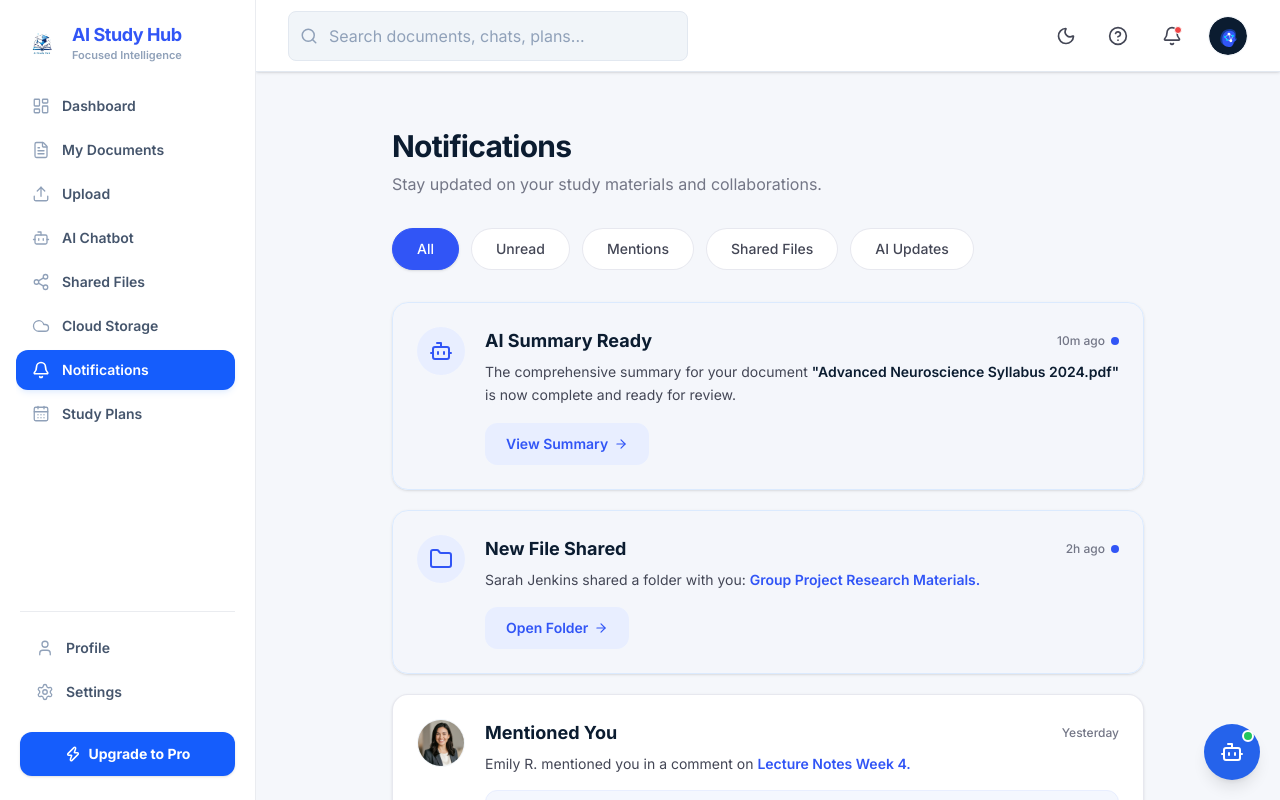
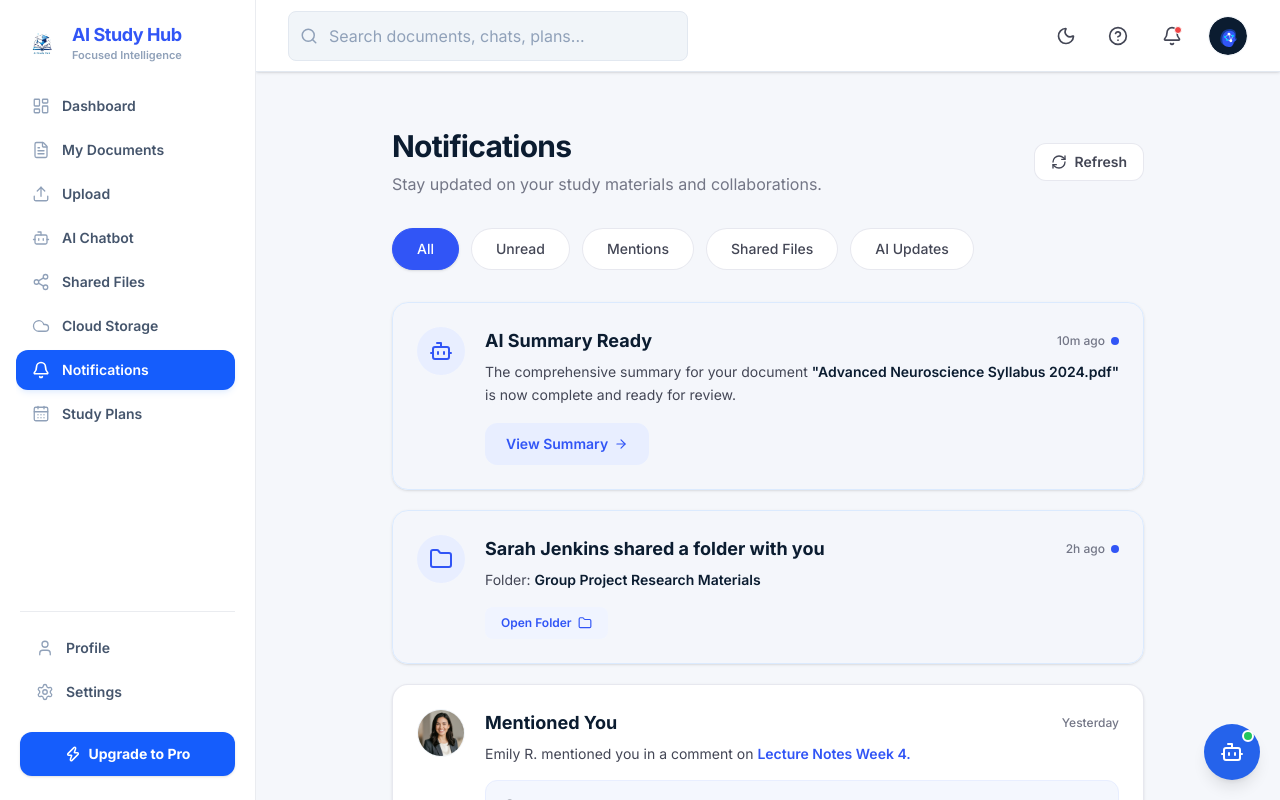
Before and after one commit to huynhduybinh24/SWP391_AIStudyHub, a React (Vite) app in the folder FrontEnd/: page /dashboard/notifications in a window 1280 px wide. Built offline with nearby package versions, Linux system fonts and the light colour scheme; the HTML template or start-up script is replaced by a standard one.

Commit message:
feat: implement NotificationPage component with interactive notification cards and reply functionality

```diff
--- a/FrontEnd/src/features/notifications/pages/NotificationsPage.tsx
+++ b/FrontEnd/src/features/notifications/pages/NotificationsPage.tsx
@@ -1,7 +1,8 @@
-import { useState, useEffect } from 'react'
-import { Bot, Folder, ArrowRight, AtSign, Reply as ReplyIcon, Shield, Send, FileText, Eye, Calendar, Layers, ExternalLink } from 'lucide-react'
+import { useState, useEffect, useCallback } from 'react'
+import { Bot, Folder, ArrowRight, AtSign, Reply as ReplyIcon, Shield, Send, FileText, Eye, Calendar, Layers, ExternalLink, RefreshCw, BellOff } from 'lucide-react'
 import { useNavigate, useSearchParams } from 'react-router-dom'
 import { cn } from '@/lib/utils'
+import { notificationApi, Notification } from '../api/notification.api'
 
 /**
  * Text Encoding and Spellings Verification:
@@ -110,11 +111,12 @@ function NotificationCard({
 
   return (
     <div className={cn(
-      "border rounded-2xl p-6 shadow-sm flex gap-5 transition-all duration-200 hover:shadow-md",
+      "border rounded-2xl p-6 shadow-sm flex gap-5 transition-all duration-200 hover:shadow-md cursor-pointer",
       !isRead
         ? "bg-blue-50/20 dark:bg-blue-950/20 border-blue-100 dark:border-blue-900/50"
         : "bg-white dark:bg-slate-900 border-[rgba(195,198,215,0.4)] dark:border-slate-800"
-    )}>
+    )}
+    onClick={() => onMarkRead?.()}>
       {/* Icon/Avatar Container */}
       <div className="flex-shrink-0">
         {avatar ? (
@@ -285,53 +287,29 @@ export function NotificationsPage() {
 
   const tabs = ['All', 'Unread', 'Mentions', 'Shared Files', 'AI Updates']
 
-  // Read and normalize search parameter filter
   const filterParam = searchParams.get('filter') || 'all'
   const [activeFilter, setActiveFilter] = useState(filterParam)
+
+  const [notifications, setNotifications] = useState<Notification[]>([])
+  const [loading, setLoading] = useState(true)
+  const [error, setError] = useState<string | null>(null)
+
   const [activeReplyId, setActiveReplyId] = useState<string | null>(null)
   const [replyText, setReplyText] = useState('')
 
-  // Default read/unread states based on instructions
-  const defaultReadMap: Record<string, boolean> = {
-    'ai-summary': false,
-    'shared-folder': false,
-    'emily': false,
-    'security-alert': false,
-    'study-plan': false,
-    'mention-2': true,
-    'shared-doc-1': true,
-    'flashcards': true,
-    'all-3': true,
-  }
+  const fetchNotifications = useCallback(async (filter: string) => {
+    setLoading(true)
+    setError(null)
+    try {
+      const data = await notificationApi.getNotifications(filter)
+      setNotifications(data)
+    } catch (err) {
+      setError('Failed to fetch notifications')
+    } finally {
+      setLoading(false)
+    }
+  }, [])
 
-  // Load state from localStorage or default values
-  const [isReadMap, setIsReadMap] = useState<Record<string, boolean>>(() => {
-    try {
-      const stored = localStorage.getItem('aiStudyHubNotificationReadState')
-      if (stored) {
-        return JSON.parse(stored)
-      }
-    } catch (err) {
-      console.error('Failed to read notification read state from localStorage', err)
-    }
-    return defaultReadMap
-  })
-
-  // Mark notification as read and save to localStorage
-  const handleMarkAsRead = (id: string) => {
-    setIsReadMap((prev) => {
-      if (prev[id]) return prev // already read
-      const updated = { ...prev, [id]: true }
-      try {
-        localStorage.setItem('aiStudyHubNotificationReadState', JSON.stringify(updated))
-      } catch (err) {
-        console.error('Failed to save notification read state to localStorage', err)
-      }
-      return updated
-    })
-  }
-
-  // Normalizes filter strings (e.g., 'shared-files' or 'Shared Files' -> 'sharedfiles')
   const normalize = (str: string) => str.toLowerCase().replace(/[\s-_]+/g, '')
 
   const activeTab = tabs.find(
@@ -339,362 +317,41 @@ export function NotificationsPage() {
   ) || 'All'
 
   const handleTabClick = (tab: string) => {
-    // Generate parameter key (e.g. "Shared Files" -> "shared-files")
     const filterKey = tab.toLowerCase().replace(/\s+/g, '-')
     setActiveFilter(filterKey)
     setSearchParams({ filter: filterKey })
   }
 
-  // Sync state if URL changes
+  // Sync state if URL changes and fetch data
   useEffect(() => {
     setActiveFilter(filterParam)
-  }, [filterParam])
+    fetchNotifications(filterParam)
+  }, [filterParam, fetchNotifications])
 
-  // 1. "All" Filter Data: Exact 3 original notifications
-  const allNotifications = [
-    {
-      id: 'ai-summary',
-      type: 'ai' as const,
-      title: 'AI Summary Ready',
-      time: '10m ago',
-      isRead: !!isReadMap['ai-summary'],
-      description: (
-        <>
-          The comprehensive summary for your document{' '}
-          <strong className="font-semibold text-[#0b1c30] dark:text-slate-100">
-            "Advanced Neuroscience Syllabus 2024.pdf"
-          </strong>{' '}
-          is now complete and ready for review.
-        </>
-      ),
-      actionText: 'View Summary',
-      actionUrl: '/dashboard/notifications/summary',
-    },
-    {
-      id: 'shared-folder',
-      type: 'folder' as const,
-      title: 'New File Shared',
-      time: '2h ago',
-      isRead: !!isReadMap['shared-folder'],
-      description: (
-        <>
-          Sarah Jenkins shared a folder with you:{' '}
-          <span
-            onClick={() => navigate('/dashboard/shared-files/research-materials')}
-            className="text-[#3155F6] dark:text-blue-400 hover:underline cursor-pointer font-semibold"
-          >
-            Group Project Research Materials.
-          </span>
-        </>
-      ),
-      actionText: 'Open Folder',
-      actionUrl: '/dashboard/shared-files/research-materials',
-    },
-    {
-      id: 'all-3',
-      type: 'mention' as const,
-      title: 'Mentioned You',
-      time: 'Yesterday',
-      isRead: !!isReadMap['all-3'],
-      avatar: '/emily.png',
-      description: (
-        <>
-          Emily R. mentioned you in a comment on{' '}
-          <span className="text-[#3155F6] dark:text-blue-400 hover:underline cursor-pointer font-semibold">
-            Lecture Notes Week 4.
-          </span>
-        </>
-      ),
-      quote: '@You could you verify the formulas used in section 3? They seem slightly different from the textbook.',
-      actionText: 'Reply',
-    },
-  ]
-
-  // 2. "Mentions" Filter Data: Exact 2 custom mentions from Figma with precise button labels and actions
-  const mentionsNotifications = [
-    {
-      id: 'emily',
-      type: 'mention' as const,
-      title: 'Emily R. mentioned you',
-      time: '1h ago',
-      isRead: !!isReadMap['emily'],
-      description: (
-        <>
-          <span className="text-[#3155F6] dark:text-blue-400 font-semibold">@User</span>, what do you think about the methodology section on page 4 of the 'Cognitive Science' paper?
-        </>
-      ),
-      actionText: 'Reply',
-    },
-    {
-      id: 'mention-2',
-      type: 'mention' as const,
-      title: 'Sarah Mitchell mentioned you',
-      time: '4h ago',
-      isRead: !!isReadMap['mention-2'],
-      description: (
-        <>
-          Sarah Mitchell mentioned you in a comment on{' '}
-          <strong className="font-semibold text-[#0b1c30] dark:text-slate-100">
-            'Neuroscience_Ch4_Syn...'
-          </strong>
-          : "@Sarah Mitchell, check the synaptic plasticity diagram on page 12."
-        </>
-      ),
-      actionText: 'View Comment',
-      actionUrl: '/dashboard/shared-files/research-materials',
-    },
-  ]
-
-  // 3. "Unread" Filter Data: Exact unread notifications across all lists dynamically
-  const unreadNotifications: typeof allNotifications = []
-
-  if (!isReadMap['ai-summary']) {
-    unreadNotifications.push({
-      id: 'ai-summary',
-      type: 'ai' as const,
-      title: 'AI Summary Ready',
-      time: '10m ago',
-      isRead: false,
-      description: (
-        <>
-          The comprehensive summary for your document{' '}
-          <strong className="font-semibold text-[#0b1c30] dark:text-slate-100">
-            "Advanced Neuroscience Syllabus 2024.pdf"
-          </strong>{' '}
-          is now complete and ready for review.
-        </>
-      ),
-      actionText: 'View Summary',
-      actionUrl: '/dashboard/notifications/summary',
-    })
+  const handleMarkAsRead = async (id: string) => {
+    // Optimistic UI update
+    setNotifications(prev => prev.map(n => n.id === id ? { ...n, isRead: true } : n))
+    await notificationApi.markAsRead(id)
   }
-
-  if (!isReadMap['security-alert']) {
-    unreadNotifications.push({
-      id: 'security-alert',
-      type: 'security' as const,
-      title: 'Security Alert: New Login',
-      time: '35m ago',
-      isRead: false,
-      description: (
-        <>
-          A new login was detected on your account from a Chrome browser on a MacOS device. If this wasn't you, please secure your account immediately.
-        </>
-      ),
-      buttons: [
-        { text: 'Review Activity', variant: 'primary' as const },
-        { text: 'It was me', variant: 'light' as const },
-      ],
-    } as any)
-  }
-
-  if (!isReadMap['shared-folder']) {
-    unreadNotifications.push({
-      id: 'shared-folder',
-      type: 'folder' as const,
-      title: 'Sarah Jenkins shared a folder with you',
-      time: '2h ago',
-      isRead: false,
-      description: (
-        <>
-          Folder: <span className="font-semibold text-[#0b1c30]">Group Project Research Materials</span>
-        </>
-      ),
-      buttons: [
-        {
-          text: 'Open Folder',
-          variant: 'shared-btn' as const,
-          icon: <Folder className="w-3.5 h-3.5 text-[#3155F6]" />,
-          url: '/dashboard/shared-files/research-materials',
-        },
-      ],
-    } as any)
-  }
-
-  if (!isReadMap['emily']) {
-    unreadNotifications.push({
-      id: 'emily',
-      type: 'mention' as const,
-      title: 'Emily R. mentioned you',
-      time: '1h ago',
-      isRead: false,
-      description: (
-        <>
-          <span className="text-[#3155F6] font-semibold">@User</span>, what do you think about the methodology section on page 4 of the 'Cognitive Science' paper?
-        </>
-      ),
-      actionText: 'Reply',
-    } as any)
-  }
-
-  if (!isReadMap['study-plan']) {
-    unreadNotifications.push({
-      id: 'study-plan',
-      type: 'calendar' as const,
-      title: 'Study Plan Generated',
-      time: '4h ago',
-      isRead: false,
-      description: (
-        <>
-          AI has created a personalized 4-week study plan for{' '}
-          <strong className="font-semibold text-[#0b1c30]">
-            "Organic Chemistry"
-          </strong>{' '}
-          based on your recent uploads.
-        </>
-      ),
-      buttons: [
-        {
-          text: 'Open Plan',
-          variant: 'secondary' as const,
-          icon: <Calendar className="w-3.5 h-3.5 text-[#3155F6]" />,
-          url: '/dashboard/study-plans',
-        },
-      ],
-    } as any)
-  }
-
-  // 4. "Shared Files" Filter Data
-  const sharedFilesNotifications = [
-    {
-      id: 'shared-folder',
-      type: 'folder' as const,
-      title: 'Sarah Jenkins shared a folder with you',
-      time: '2h ago',
-      isRead: !!isReadMap['shared-folder'],
-      description: (
-        <>
-          Folder: <span className="font-semibold text-[#0b1c30] dark:text-slate-100">Group Project Research Materials</span>
-        </>
-      ),
-      buttons: [
-        {
-          text: 'Open Folder',
-          variant: 'shared-btn',
-          icon: <Folder className="w-3.5 h-3.5 text-[#3155F6] dark:text-blue-400" />,
-          url: '/dashboard/shared-files/research-materials',
-        },
-      ],
-    },
-    {
-      id: 'shared-doc-1',
-      type: 'document' as const,
-      title: 'Alex Chen shared a document',
-      time: '5h ago',
-      isRead: !!isReadMap['shared-doc-1'],
-      description: (
-        <>
-          Document: <span className="font-semibold text-[#0b1c30] dark:text-slate-100">Advanced Neuroscience Syllabus 2024.pdf</span>
-        </>
-      ),
-      buttons: [
-        {
-          text: 'View Document',
-          variant: 'shared-btn',
-          icon: <Eye className="w-3.5 h-3.5 text-[#3155F6] dark:text-blue-400" />,
-          url: '/dashboard/notifications/summary',
-        },
-      ],
-    },
-  ]
-
-  // 5. "AI Updates" Filter Data
-  const aiUpdatesNotifications = [
-    {
-      id: 'ai-summary',
-      type: 'document' as const,
-      title: 'AI Summary Ready',
-      time: '10m ago',
-      isRead: !!isReadMap['ai-summary'],
-      description: (
-        <>
-          The comprehensive summary for your document{' '}
-          <strong className="font-semibold text-[#0b1c30] dark:text-slate-100">
-            "Advanced Neuroscience Syllabus 2024.pdf"
-          </strong>{' '}
-          is now complete and ready for review.
-        </>
-      ),
-      actionText: 'View Summary',
-      actionUrl: '/dashboard/notifications/summary',
-    },
-    {
-      id: 'study-plan',
-      type: 'calendar' as const,
-      title: 'Study Plan Generated',
-      time: '4h ago',
-      isRead: !!isReadMap['study-plan'],
-      description: (
-        <>
-          AI has created a personalized 4-week study plan for{' '}
-          <strong className="font-semibold text-[#0b1c30] dark:text-slate-100">
-            "Organic Chemistry"
-          </strong>{' '}
-          based on your recent uploads.
-        </>
-      ),
-      buttons: [
-        {
-          text: 'Open Plan',
-          variant: 'secondary',
-          icon: <Calendar className="w-3.5 h-3.5 text-[#3155F6] dark:text-blue-400" />,
-          url: '/dashboard/study-plans',
-        },
-      ],
-    },
-    {
-      id: 'flashcards',
-      type: 'flashcard' as const,
-      title: 'New Flashcards Available',
-      time: 'Yesterday',
-      isRead: !!isReadMap['flashcards'],
-      description: (
-        <>
-          25 new flashcards have been automatically generated for{' '}
-          <strong className="font-semibold text-[#0b1c30] dark:text-slate-100">
-            "Cell Biology - Week 4"
-          </strong>.
-        </>
-      ),
-      buttons: [
-        {
-          text: 'Practice Now',
-          variant: 'secondary',
-          icon: <ExternalLink className="w-3.5 h-3.5 text-[#3155F6] dark:text-blue-400" />,
-          url: '/dashboard/quizzes',
-        },
-      ],
-    },
-  ]
-
-  // Map active tab to current notifications array
-  const getFilteredNotifications = () => {
-    switch (activeTab) {
-      case 'All':
-        return allNotifications
-      case 'Unread':
-        return unreadNotifications
-      case 'Mentions':
-        return mentionsNotifications
-      case 'Shared Files':
-        return sharedFilesNotifications
-      case 'AI Updates':
-        return aiUpdatesNotifications
-      default:
-        return allNotifications
-    }
-  }
-
-  const currentNotifications = getFilteredNotifications()
 
   return (
     <div className="mx-auto max-w-[800px] py-8 px-4 md:px-6">
       {/* Title Section */}
-      <div className="mb-8">
-        <h1 className="text-3xl font-bold tracking-tight text-[#0b1c30] dark:text-slate-100">Notifications</h1>
-        <p className="text-base text-[#737686] dark:text-slate-400 mt-2">
-          Stay updated on your study materials and collaborations.
-        </p>
+      <div className="mb-8 flex items-center justify-between">
+        <div>
+          <h1 className="text-3xl font-bold tracking-tight text-[#0b1c30] dark:text-slate-100">Notifications</h1>
+          <p className="text-base text-[#737686] dark:text-slate-400 mt-2">
+            Stay updated on your study materials and collaborations.
+          </p>
+        </div>
+        <button
+          onClick={() => fetchNotifications(activeFilter)}
+          disabled={loading}
+          className="flex items-center gap-2 px-4 py-2 bg-white dark:bg-slate-900 border border-[rgba(195,198,215,0.4)] dark:border-slate-800 rounded-xl text-sm font-semibold text-[#434655] dark:text-slate-300 hover:bg-slate-50 dark:hover:bg-slate-800 transition-colors disabled:opacity-50 cursor-pointer"
+        >
+          <RefreshCw className={cn("w-4 h-4", loading && "animate-spin")} />
+          <span className="hidden sm:inline">Refresh</span>
+        </button>
       </div>
 
       {/* Filter Tabs */}
@@ -721,8 +378,27 @@ export function NotificationsPage() {
 
       {/* Cards List */}
       <div className="space-y-5">
-        {currentNotifications.length > 0 ? (
-          currentNotifications.map((notification: any) => (
+        {loading ? (
+          <div className="flex flex-col items-center justify-center py-20 bg-white/50 dark:bg-slate-900/50 rounded-3xl border border-dashed border-[rgba(195,198,215,0.4)] dark:border-slate-800">
+            <div className="w-12 h-12 rounded-full bg-[#F4F7FE] dark:bg-slate-800 flex items-center justify-center mb-4">
+              <RefreshCw className="w-6 h-6 text-[#3155F6] animate-spin" />
+            </div>
+            <h3 className="text-lg font-bold text-[#0b1c30] dark:text-slate-100 mb-1">Loading notifications...</h3>
+            <p className="text-[#737686] font-medium text-sm">Please wait a moment while we fetch your data</p>
+          </div>
+        ) : error ? (
+          <div className="flex flex-col items-center justify-center py-20 bg-[#FFF0F0]/50 dark:bg-red-950/20 rounded-3xl border border-dashed border-red-200 dark:border-red-900/50">
+            <h3 className="text-lg font-bold text-red-600 dark:text-red-400 mb-1">Oops, something went wrong!</h3>
+            <p className="text-red-500 font-medium text-sm mb-4">{error}</p>
+            <button
+              onClick={() => fetchNotifications(activeFilter)}
+              className="px-4 py-2 bg-red-100 dark:bg-red-900/40 text-red-600 dark:text-red-400 rounded-xl text-sm font-semibold hover:bg-red-200 dark:hover:bg-red-900/60 transition-colors"
+            >
+              Try Again
+            </button>
+          </div>
+        ) : notifications.length > 0 ? (
+          notifications.map((notification) => (
             <NotificationCard
               key={notification.id}
               {...notification}
@@ -730,8 +406,8 @@ export function NotificationsPage() {
               replyText={replyText}
               onMarkRead={() => handleMarkAsRead(notification.id)}
               onReplyClick={() => {
-                if (notification.id === 'emily') {
-                  setActiveReplyId('emily')
+                if (notification.id === 'emily' || notification.id === 'all-3') {
+                  setActiveReplyId(notification.id)
                 }
               }}
               onCancelClick={() => {
@@ -745,8 +421,16 @@ export function NotificationsPage() {
             />
           ))
         ) : (
-          <div className="flex flex-col items-center justify-center py-16 text-center text-[#737686] font-medium text-base">
-            {activeTab === 'Unread' ? 'No unread notifications.' : 'No notifications.'}
+          <div className="flex flex-col items-center justify-center py-24 bg-white/50 dark:bg-slate-900/50 rounded-3xl border border-dashed border-[rgba(195,198,215,0.4)] dark:border-slate-800">
+            <div className="w-16 h-16 rounded-full bg-[#F4F7FE] dark:bg-slate-800 flex items-center justify-center mb-5">
+              <BellOff className="w-8 h-8 text-[#A0AABF] dark:text-slate-500" />
+            </div>
+            <h3 className="text-xl font-bold text-[#0b1c30] dark:text-slate-100 mb-2">No notifications yet</h3>
+            <p className="text-[#737686] font-medium text-sm text-center max-w-[250px]">
+              {activeTab === 'Unread'
+                ? "You're all caught up! There are no unread messages."
+                : "When you get new notifications, they'll show up here."}
+            </p>
           </div>
         )}
       </div>
```
